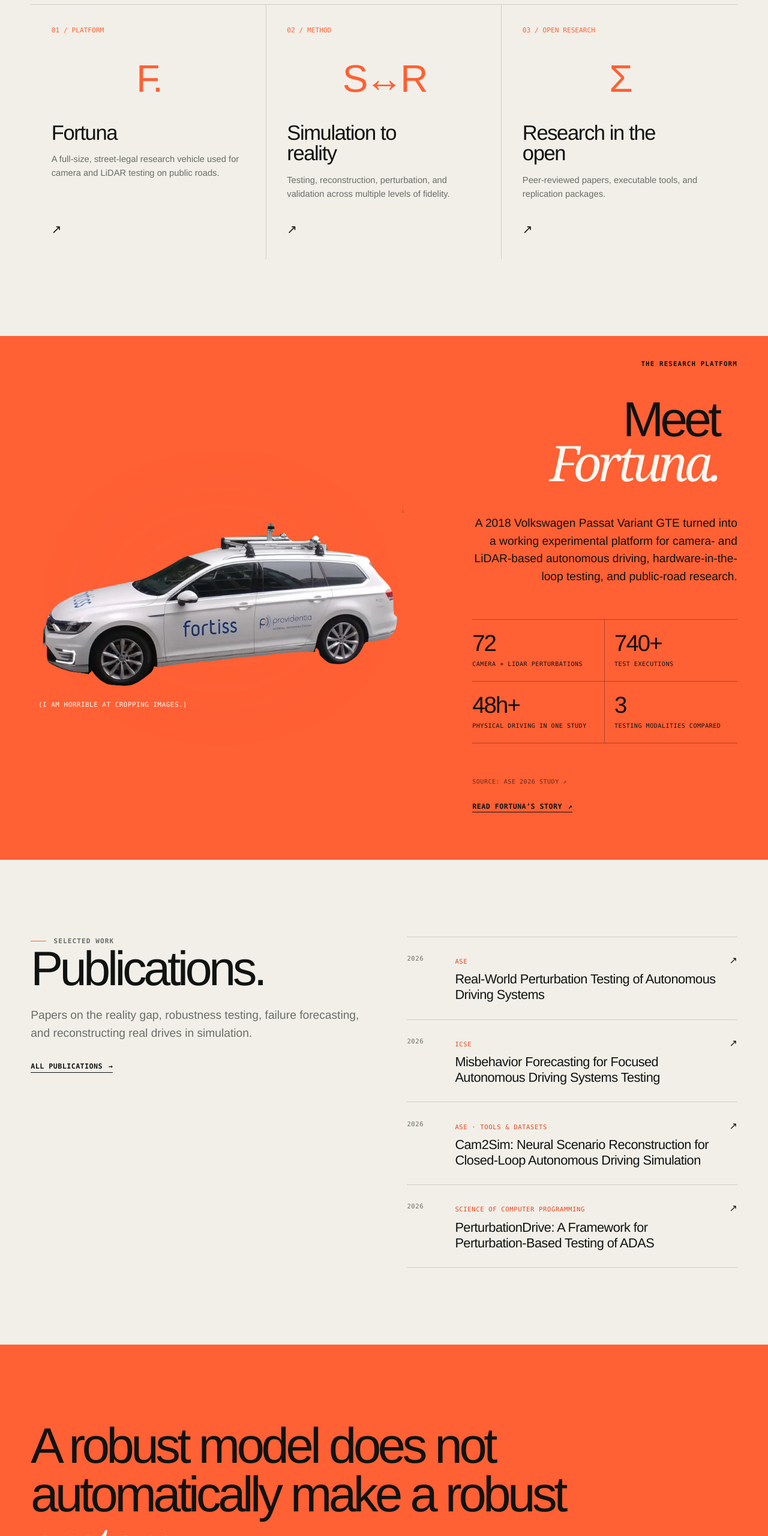
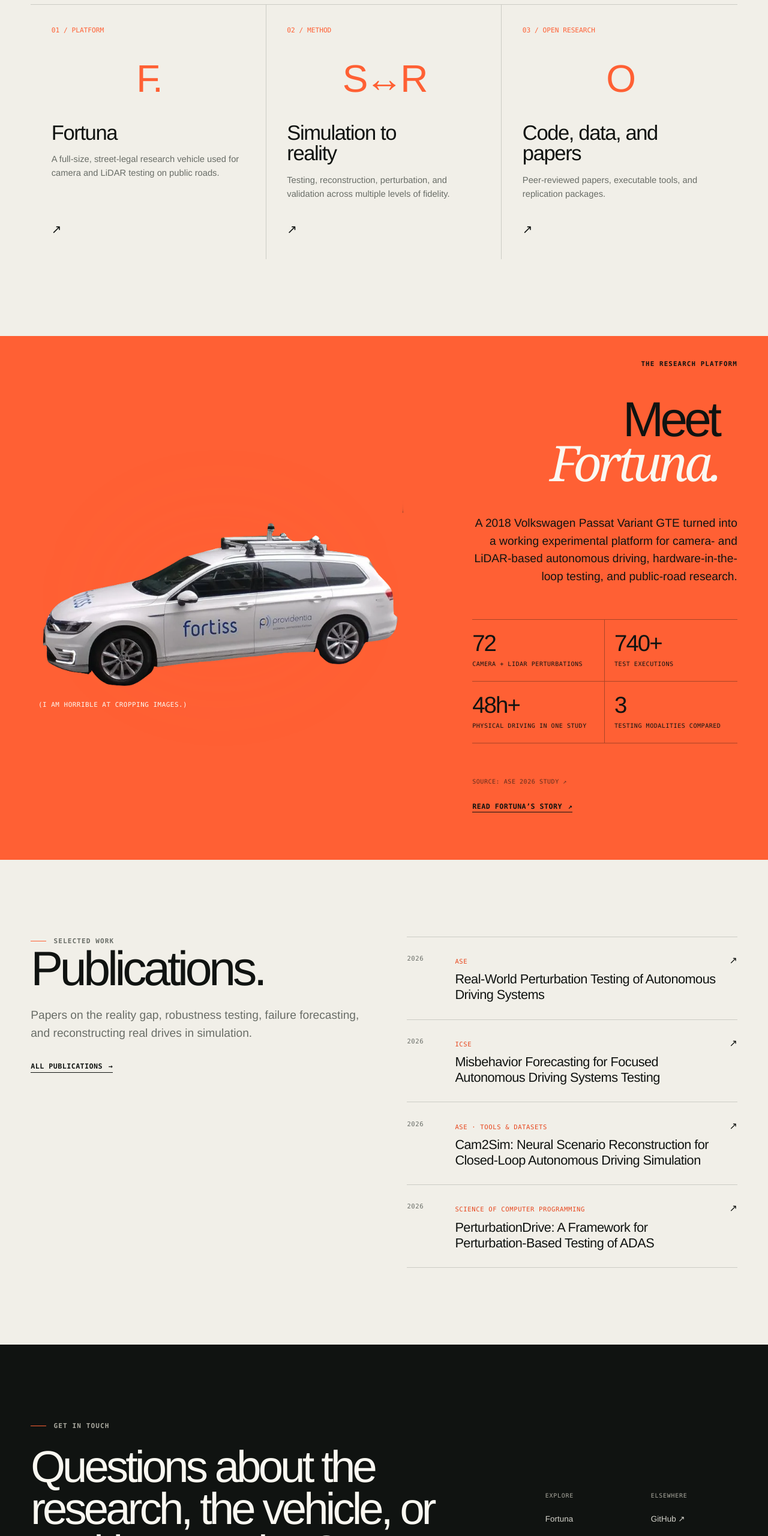
Before and after one commit to steflamb/steflamb.github.io, an Astro site: page / in a window 1280 px wide. Shown: the part 1506-4066 px from the top of the page at 60% size. Built offline with nearby package versions, Linux system fonts and the light colour scheme; Astro itself is replaced by a stand-in of ours.

Commit message:
minor fixes

```diff
--- a/src/pages/index.astro
+++ b/src/pages/index.astro
@@ -76,8 +76,8 @@
         </a>
         <a class="pillar-card" href="/publications/" data-reveal>
           <span class="pillar-number">03 / OPEN RESEARCH</span>
-          <span class="pillar-symbol" aria-hidden="true">Σ</span>
-          <h3>Research in the open</h3>
+          <span class="pillar-symbol" aria-hidden="true">O</span>
+          <h3>Code, data, and papers</h3>
           <p>Peer-reviewed papers, executable tools, and replication packages.</p>
           <span class="pillar-arrow" aria-hidden="true">↗︎</span>
         </a>
@@ -152,11 +152,4 @@
     </div>
   </section>
 
-  <section class="quote-band">
-    <div class="container-wide" data-reveal>
-      <p class="quote-statement">
-        A robust model does not automatically make a robust <em>system.</em>
-      </p>
-    </div>
-  </section>
 </BaseLayout>
--- a/src/styles/global.css
+++ b/src/styles/global.css
@@ -888,26 +888,6 @@
     transform: translate(3px, -3px);
   }
 
-  .quote-band {
-    padding-block: clamp(5rem, 10vw, 10rem);
-    background: var(--signal);
-    color: var(--ink);
-  }
-
-  .quote-statement {
-    max-width: 21ch;
-    font-size: clamp(2.6rem, 6.5vw, 6.6rem);
-    font-weight: 520;
-    letter-spacing: -0.065em;
-    line-height: 0.98;
-  }
-
-  .quote-statement em {
-    color: var(--paper-bright);
-    font-family: Georgia, serif;
-    font-weight: 400;
-  }
-
   .page-hero {
     position: relative;
     overflow: hidden;
```
